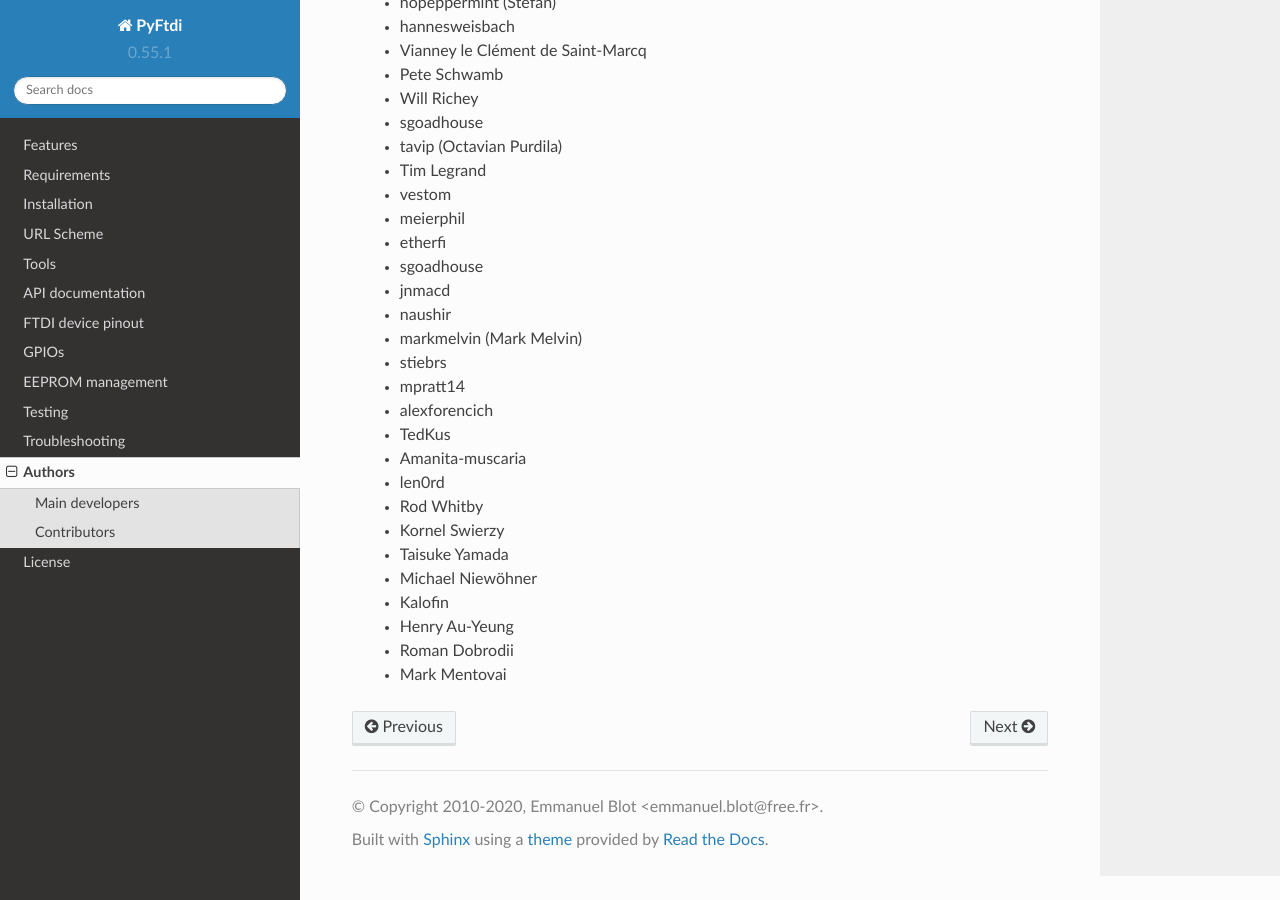
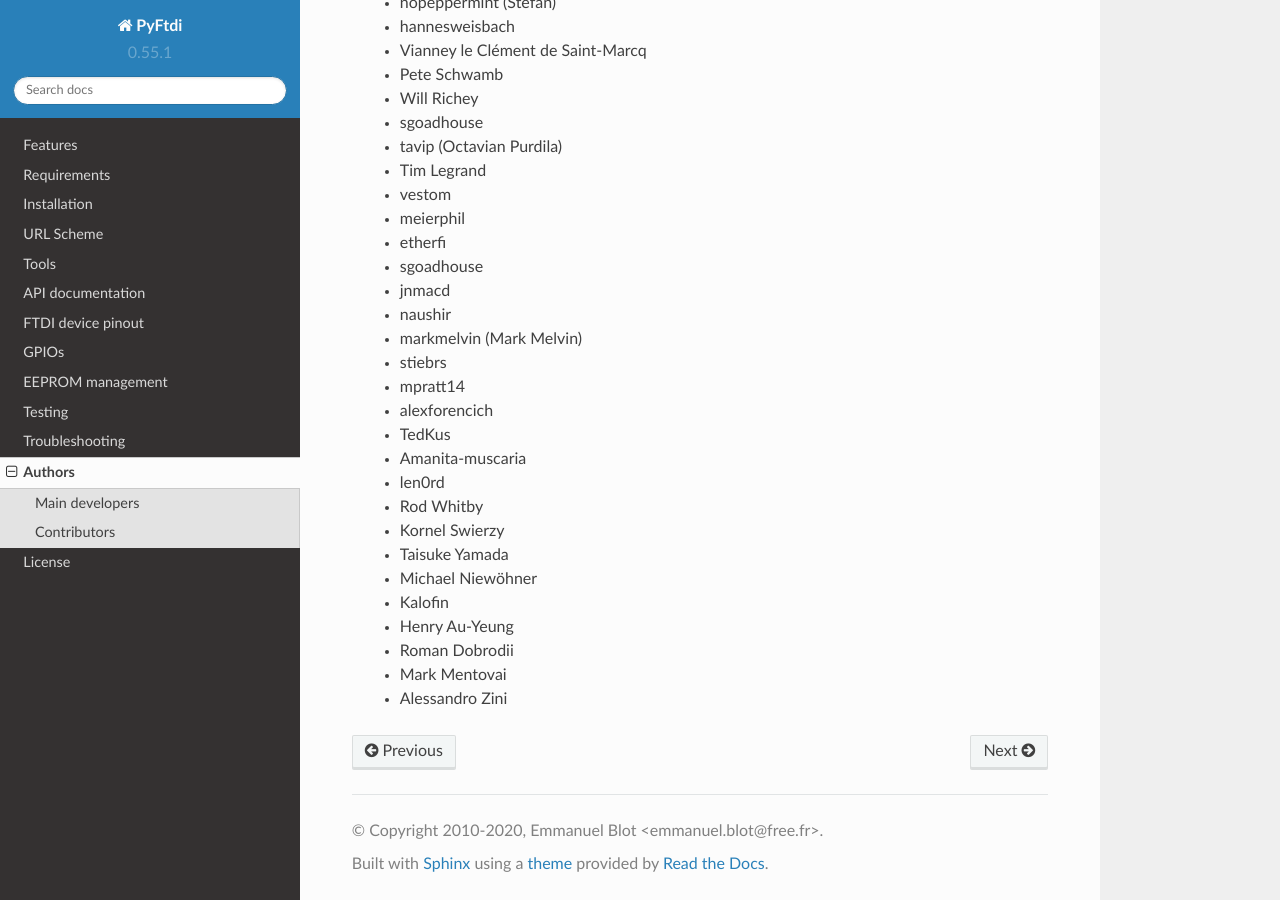
Before and after one commit to eblot/pyftdi, a Sphinx documentation site: the page built from pyftdi/doc/authors.rst, in a window 1280 px wide and 900 px high, scrolled down 641 px. Built offline with Sphinx 7.4.7 and the Read the Docs theme 2.0.0, drawn with Linux system fonts in a browser that asks for light colours.

Commit message:
eeprom: update authors

```diff
--- a/pyftdi/doc/authors.rst
+++ b/pyftdi/doc/authors.rst
@@ -51,3 +51,4 @@ Contributors
  * Henry Au-Yeung
  * Roman Dobrodii
  * Mark Mentovai
+ * Alessandro Zini
```
